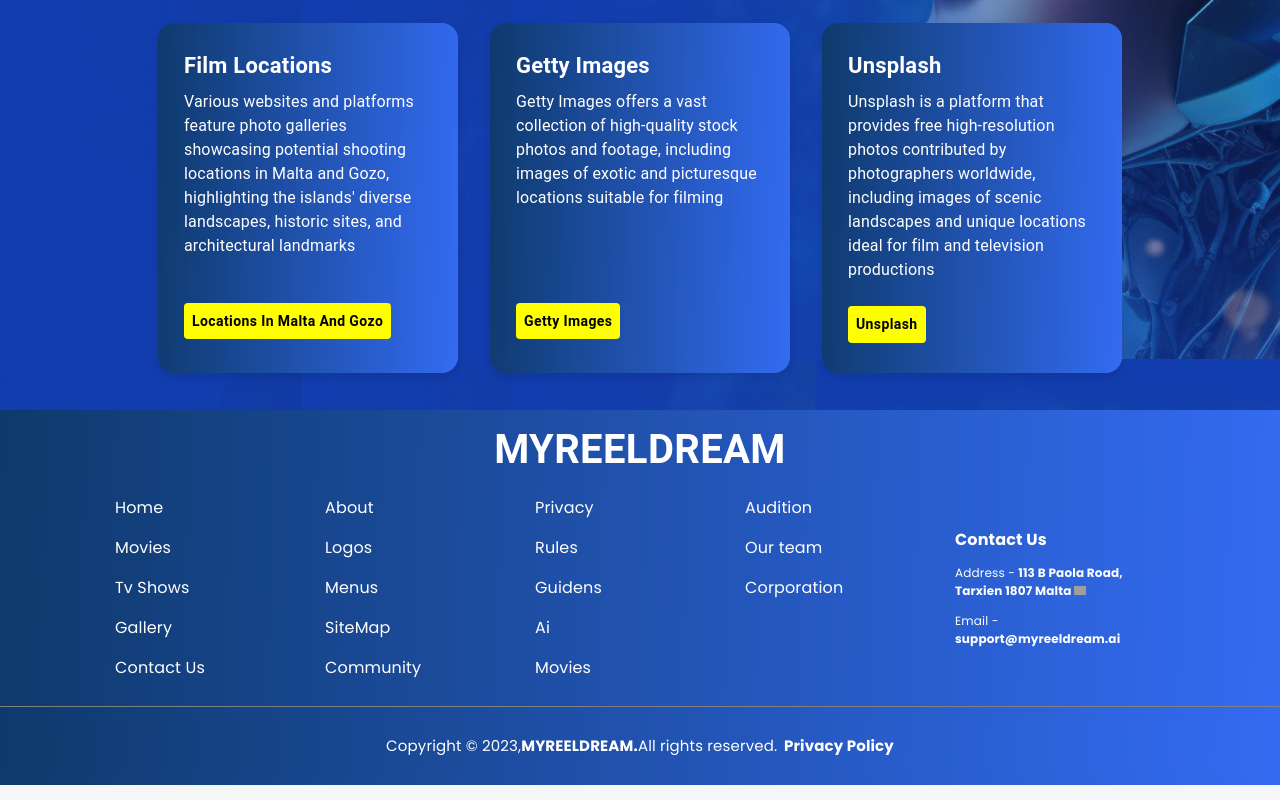
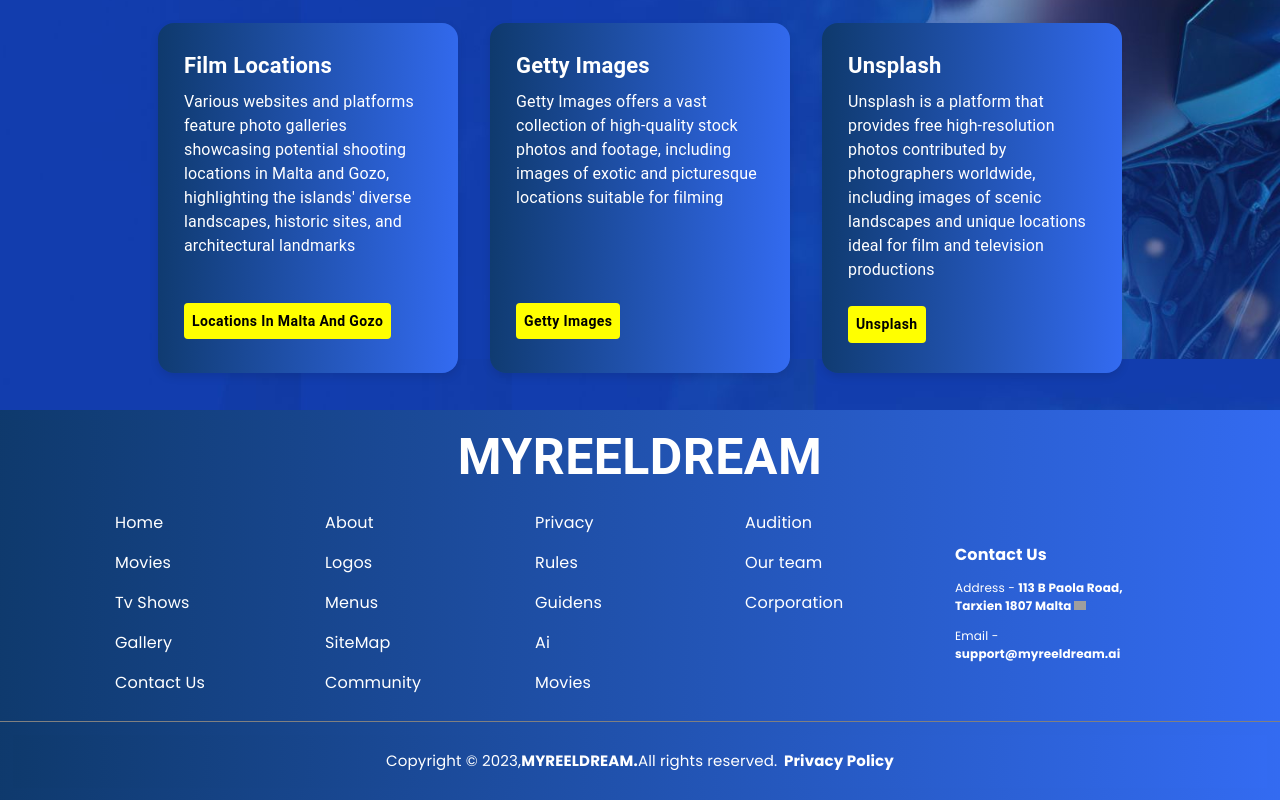
Before and after one commit to saudkhanbpk/youblockchainer-landingpage, a React (Create React App) app: page /film in a window 1280 px wide. Shown: the part 1369-2169 px from the top of the page. Built offline with nearby package versions, Linux system fonts and the light colour scheme; grey boxes are pictures that could not be loaded.

Commit message:
new updated work

```diff
--- a/src/components/Avail.js
+++ b/src/components/Avail.js
@@ -25,7 +25,7 @@
 const useStyles = makeStyles((theme) => ({
   root: {
     flexGrow: 1,
-    // padding: theme.spacing(4),
+
     justifyContent: "between",
     display: "flex",
     alignItems: "center",
@@ -325,7 +325,7 @@
           <img src={slide3} alt="3" sx={{ objectFit: 'cover', }} />
           <img src={slide4} alt="4" sx={{ objectFit: 'cover', }} />
           <img src={slide5} alt="5" sx={{ objectFit: 'cover', }} />
-          <img src={slide6} alt="5" sx={{ objectFit: 'cover', }} />
+          <img src={slide6} alt="6" sx={{ objectFit: 'cover', }} />
 
 
         </Slider>
--- a/src/components/Footer.js
+++ b/src/components/Footer.js
@@ -24,7 +24,7 @@
 
     return (
         <div style={{ background: 'linear-gradient(91.97deg, #002638 -39.63%, #3770FF 110.12%)', padding: '10px' }}>
-            <Typography sx={{ textAlign: "center", color: 'white', fontSize: '40px', fontWeight: '600', }}>MYREELDREAM</Typography>
+            <Typography sx={{ textAlign: "center", color: 'white', fontSize: '50px', fontWeight: '600', }}>MYREELDREAM</Typography>
             <Grid container rowSpacing={4} justifyContent="center" sx={{ display: 'flex', flexDirection: 'row' }}>
                 {menus.map((menu, index) => (
                     <Grid item md={2} xs={12} key={index} sx={{}}>
--- a/src/components/StepperModal.js
+++ b/src/components/StepperModal.js
@@ -15,7 +15,7 @@
   const [checked2, setChecked2] = React.useState(false)
   const [checked3, setChecked3] = React.useState(false)
   const isStepOptional = (step) => {
-    return false; // There are no optional steps in this version
+    return false;
   };
   const isStepSkipped = (step) => {
     return skipped.has(step);
```
